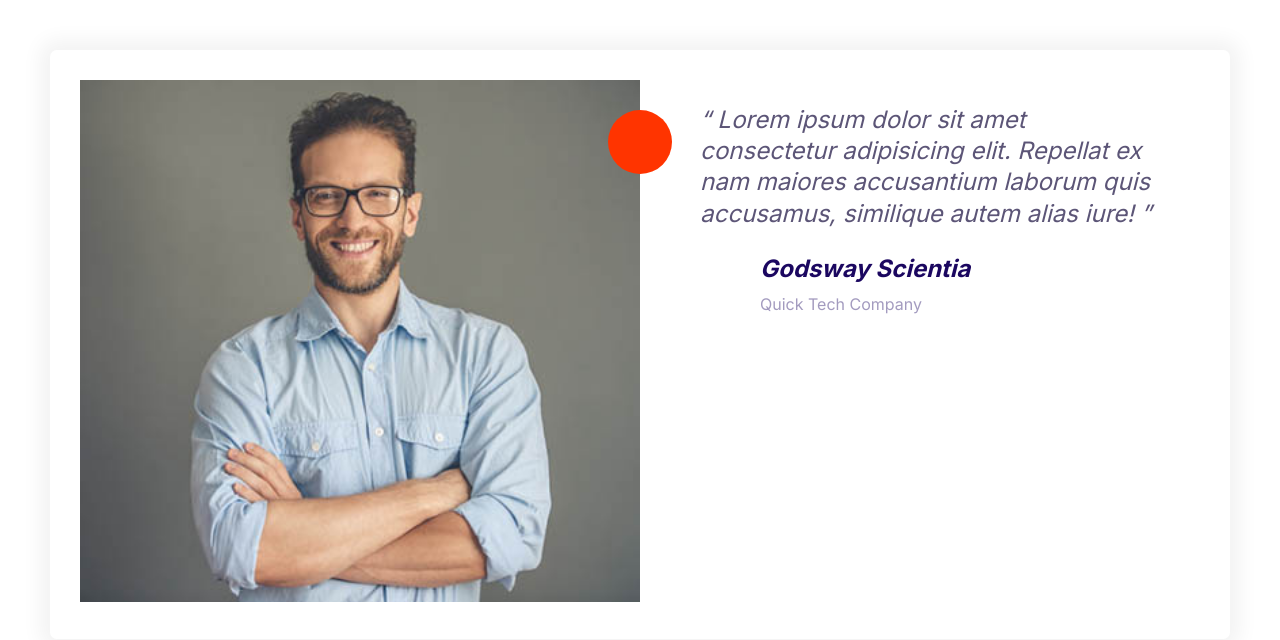
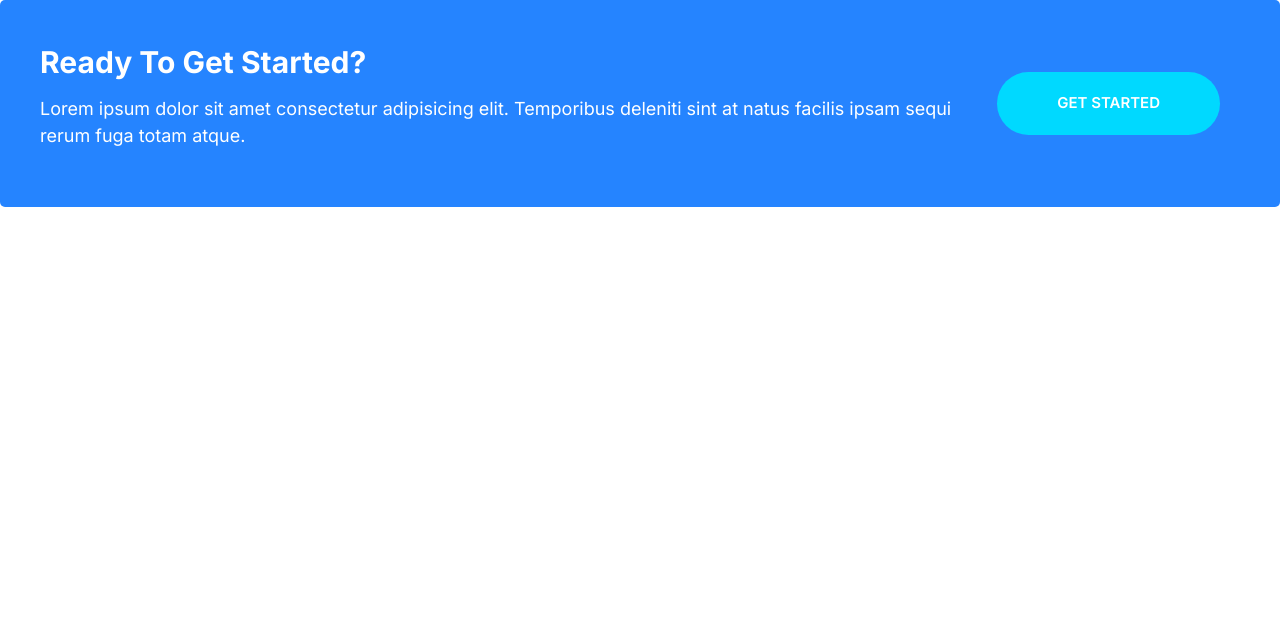
Before and after one commit to Scientia11/Scientiafy, a plain HTML site: page index.html in a window 1280 px wide. Drawn offline with Linux system fonts and the light colour scheme.

Commit message:
Define Callouts.

```diff
--- a/css/styles.css
+++ b/css/styles.css
@@ -209,6 +209,10 @@ white-space: nowrap;
    background: var(--color-headings);
    color: #fff;
  }
+ .btn--stretched {
+   padding-left: 6rem;
+   padding-right: 6rem;
+ }
  @media screen and (min-width: 1024px) {
    .btn {
      font-size: 1.5rem;
@@ -408,3 +412,38 @@ font-size: 2.4rem;
     margin-left: 6rem;
   }
 }
+/* Callouts */
+.callout {
+  padding: 4rem;
+  border-radius: 5px;
+}
+.callout--primary {
+  background-color: var(--color-primary);
+  color: #fff;
+}
+.callout__heading {
+  color: #fff;
+  margin-top: 0;
+  font-size: 3rem;
+}
+.callout .btn {
+  justify-self: center;
+  align-self: center;
+
+}
+.callout__content {
+  text-align: center;
+}
+@media screen and
+(min-width: 768px) {
+  .callout .grid--1x2 {
+    grid-template-columns: 1fr auto;
+  }
+  .callout__content {
+    text-align: left;
+  }
+  .callout .btn {
+    justify-self: start;
+    margin: 0 2rem;
+  }
+}
--- a/index.html
+++ b/index.html
@@ -14,38 +14,17 @@
     <link rel="stylesheet" href="./css/normalize.css" />
     <link rel="stylesheet" href="./css/styles.css" />
   </head>
-  <body style="padding: 5rem">
-    <div class="card testimonial">
+  <body>
+    <div class="callout callout--primary">
       <div class="grid grid--1x2">
-        <div class="testimonial__image">
-          <img src="./images/testimonial.jpg" alt="A happy smiling customer" />
-          <span class="icon-container icon-container--accent">
-            <svg class="icon icon--white icon--small">
-              <use xlink:href="./images/sprite.svg#quotes"></use>
-            </svg>
-          </span>
+        <div class="callout__content">
+          <h2 class="callout__heading">Ready To Get Started?</h2>
+          <p>
+            Lorem ipsum dolor sit amet consectetur adipisicing elit. Temporibus
+            deleniti sint at natus facilis ipsam sequi rerum fuga totam atque.
+          </p>
         </div>
-
-        <blockquote class="quote">
-          <p class="quote__text">
-            Lorem ipsum dolor sit amet consectetur adipisicing elit. Repellat ex
-            nam maiores accusantium laborum quis accusamus, similique autem
-            alias iure!
-          </p>
-          <footer>
-            <div class="media">
-              <div class="media__img">
-                <svg class="icon icon-primary quote__line">
-                  <use xlink:href="./images/sprite.svg#line"></use>
-                </svg>
-              </div>
-              <div class="media__body">
-                <h3 class="media__title quote__author">Godsway Scientia</h3>
-                <p class="quote__organization">Quick Tech Company</p>
-              </div>
-            </div>
-          </footer>
-        </blockquote>
+        <a href="" class="btn btn--secondary btn--stretched">Get Started</a>
       </div>
     </div>
   </body>
```
Also changed, not shown: css/components/callout.html (added, +12 -0 lines).
